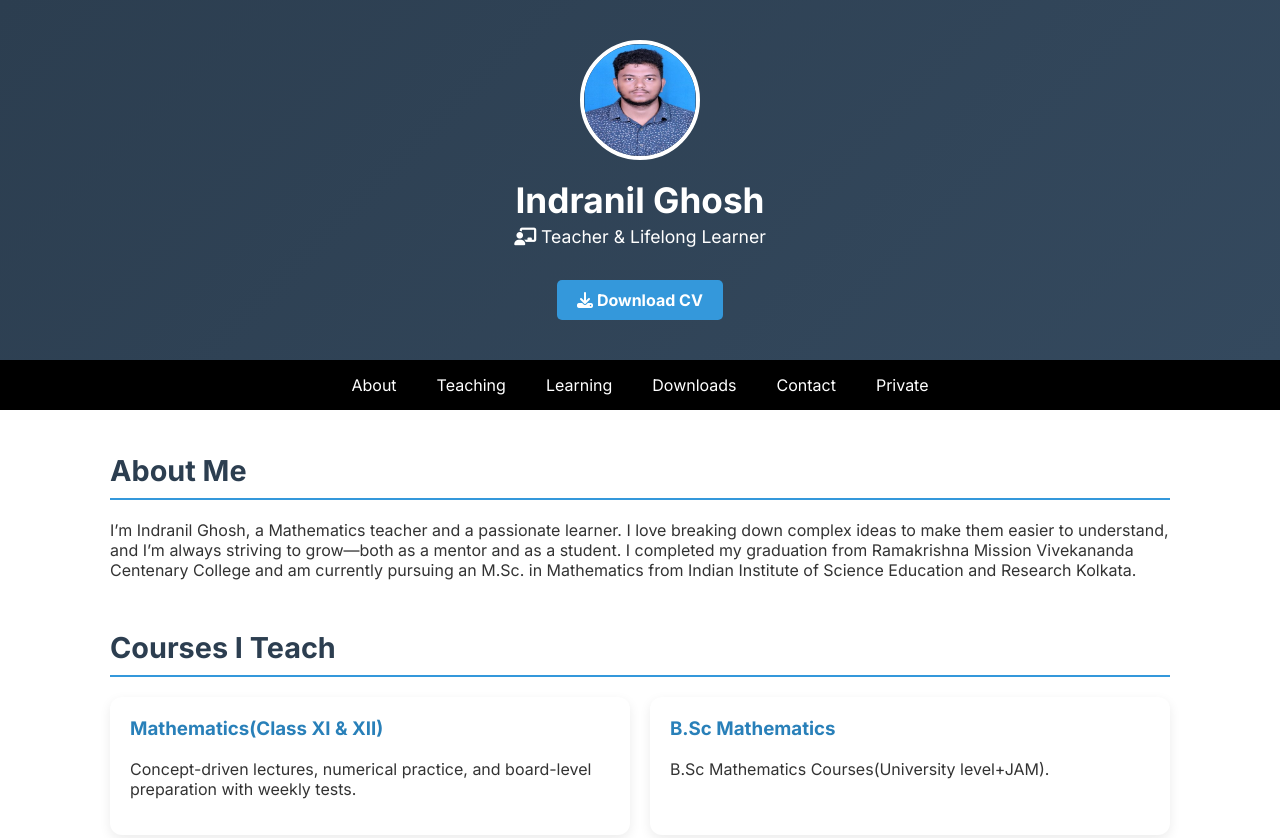
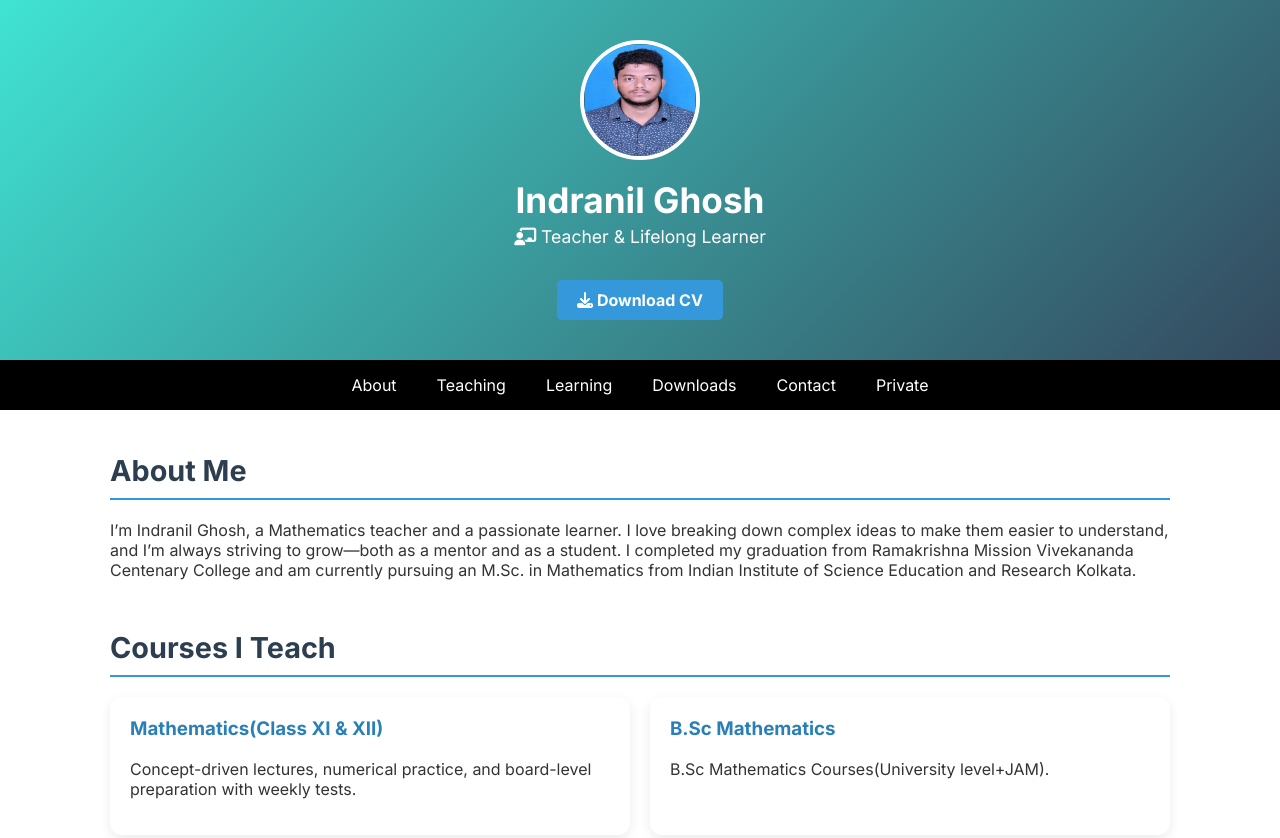
Before and after one commit to indranil2103/Indranil, a plain HTML site: page index.html in a window 1280 px wide. Shown: the top 838 px of the page. Drawn offline with Linux system fonts and the light colour scheme.

Commit message:
Update index.html

```diff
--- a/index.html
+++ b/index.html
@@ -20,7 +20,7 @@
     }
 
     header {
-      background: linear-gradient(135deg, #2c3e50, #34495e);
+      background: linear-gradient(135deg, #40e3d3, #34495e);
       color: white;
       text-align: center;
       padding: 40px 20px;
```
